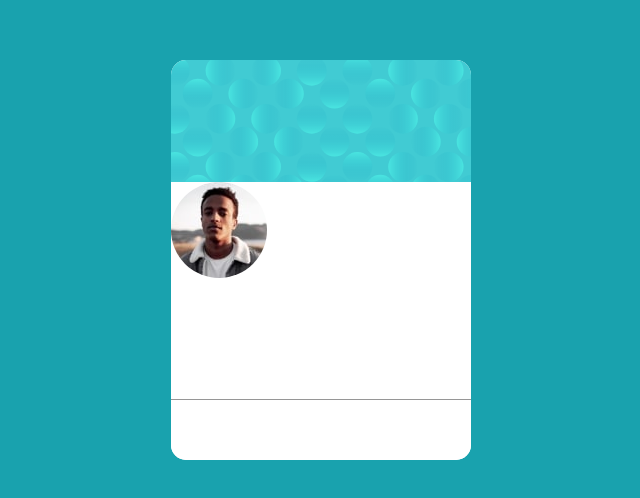
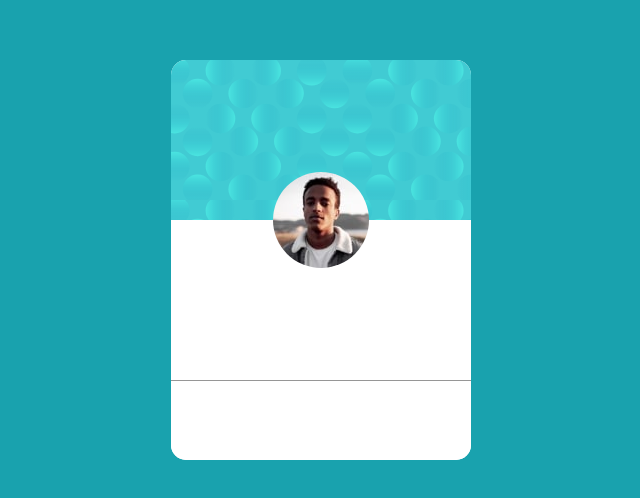
Before and after one commit to JohnObla/profile-card-component, a plain HTML site: page index.html in a window 1280 px wide. Shown: the part 140-638 px from the top of the page, without its empty margins (319-959 px from the left). Drawn offline with Linux system fonts and the light colour scheme.

Commit message:
Centered picture between divs

```diff
--- a/index.html
+++ b/index.html
@@ -12,8 +12,9 @@
 
     <section id="container">
         <main id="card" class="curved-border-top curved-border-bottom">
-            <div id="card-image" class="curved-border-top"></div>
-            <img id="profile-picture" src="static/images/image-victor.jpg" alt="Victor Cress">
+            <div id="card-image" class="curved-border-top">
+                <img id="profile-picture" src="static/images/image-victor.jpg" alt="Victor Cress">
+            </div>
             <div id="card-body"></div>
             <div id="card-footer" class="curved-border-bottom"></div>
 
--- a/styles.css
+++ b/styles.css
@@ -36,7 +36,9 @@ body {
 #card-image {
     height: 40%;
     background-image: url("static/images/bg-pattern-card.svg");
-
+    display: flex;
+    justify-content: center;
+    align-items: flex-end;
 }
 
 #card-body {
@@ -54,8 +56,8 @@ body {
     width: 96px;
     height: 96px;
     border-radius: 50%;
-    border-color: white;
-    border-width: 2px;
+    position: relative;
+    top: 48px;
 }
 
 .curved-border-top {
```
